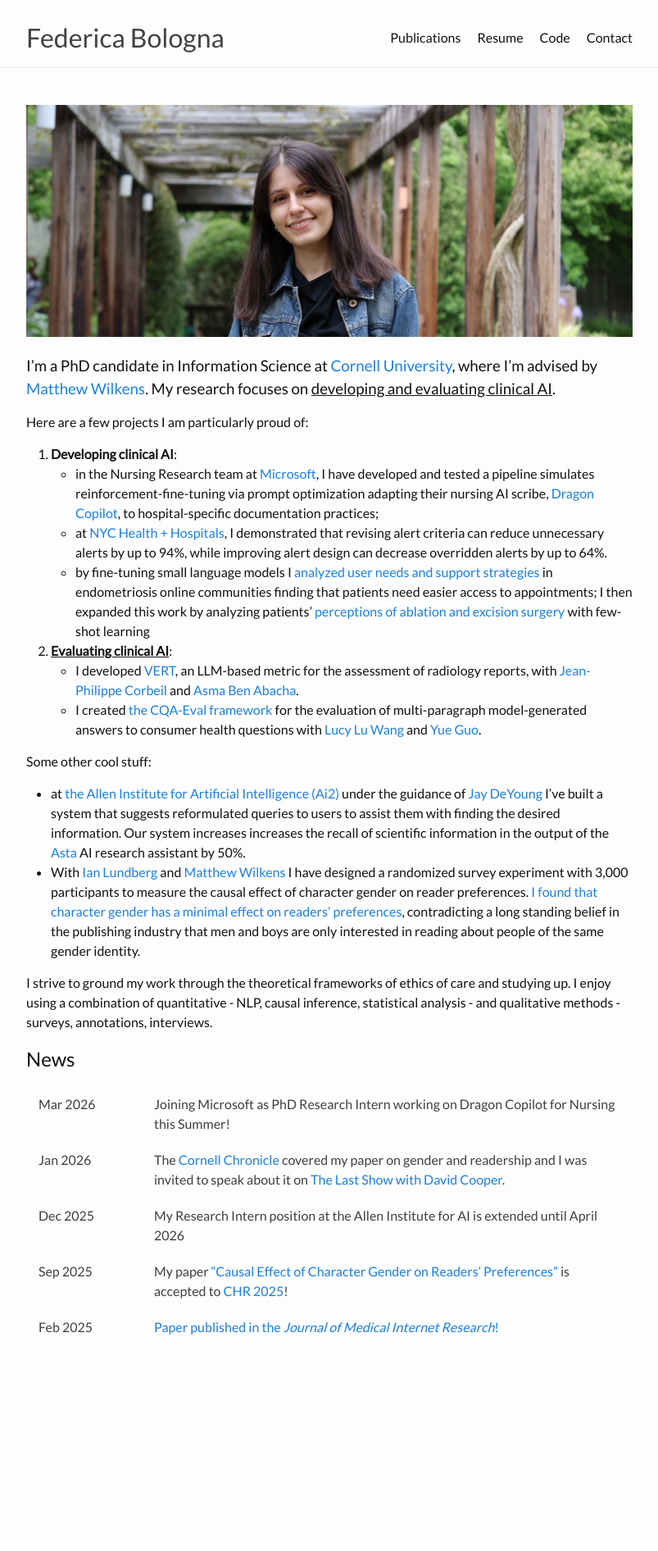
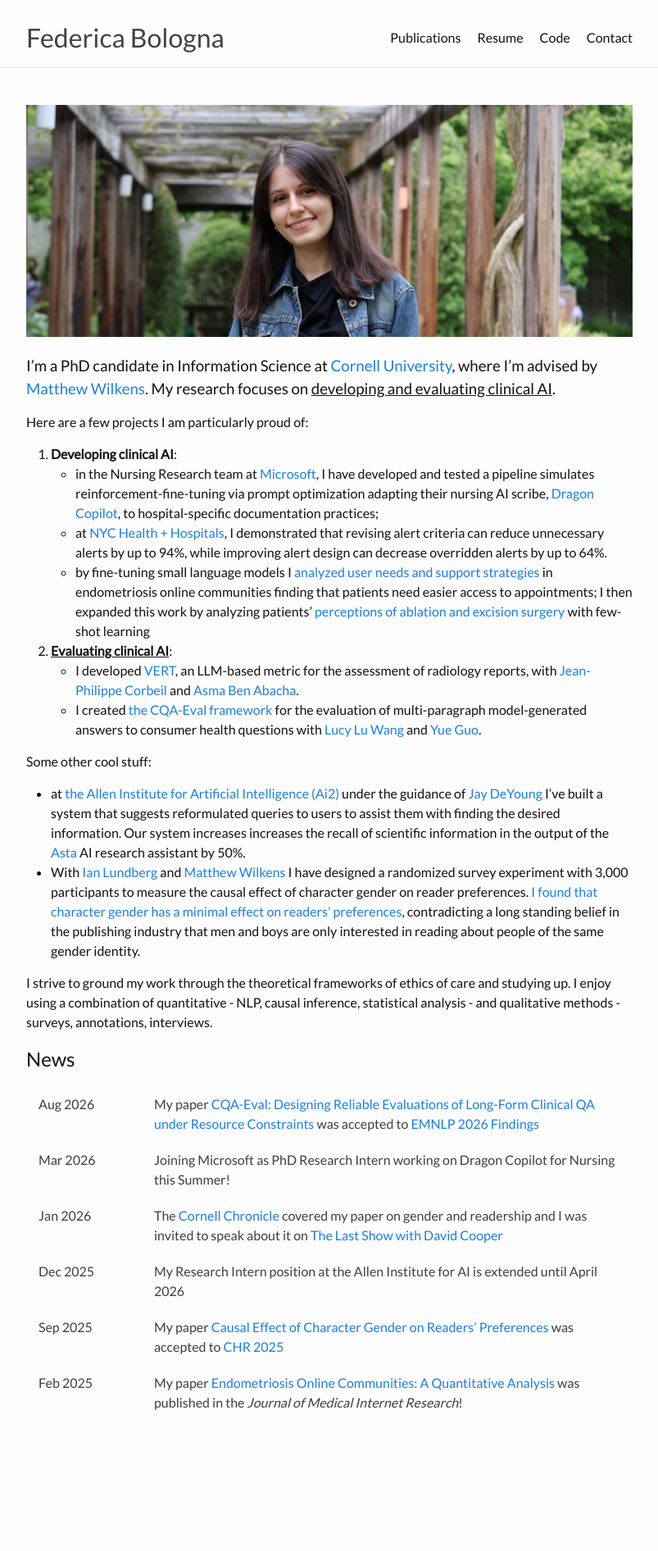
Before and after one commit to federicabologna/federicabologna.github.io, a Jekyll site: the page built from index.markdown, in a window 1280 px wide. Shown: the whole page at 82% size, without its empty margins (238-1041 px from the left). Built offline with Jekyll 4.4.1, drawn with Linux system fonts in a browser that asks for light colours; before the commit the page ends 1800 px from its top, so only the background shows below that.

Commit message:
woo emnlp

```diff
--- a/index.markdown
+++ b/index.markdown
@@ -31,11 +31,12 @@ I strive to ground my work through the theoretical frameworks of ethics of care
 ## News
 
 | ---- | --------- |
+| Aug 2026 | My paper [CQA-Eval: Designing Reliable Evaluations of Long-Form Clinical QA under Resource Constraints](https://arxiv.org/abs/2510.10415) was accepted to [EMNLP 2026 Findings](https://2026.emnlp.org/)
 | Mar 2026 | Joining Microsoft as PhD Research Intern working on Dragon Copilot for Nursing this Summer!
-| Jan 2026 | The [Cornell Chronicle](https://news.cornell.edu/stories/2026/01/readers-just-want-good-stories-regardless-characters-gender) covered my paper on gender and readership and I was invited to speak about it on [The Last Show with David Cooper](https://open.spotify.com/episode/6LoyZOYXsI83B4Qy3AOGfh?si=620b5c0a08254d37).
+| Jan 2026 | The [Cornell Chronicle](https://news.cornell.edu/stories/2026/01/readers-just-want-good-stories-regardless-characters-gender) covered my paper on gender and readership and I was invited to speak about it on [The Last Show with David Cooper](https://open.spotify.com/episode/6LoyZOYXsI83B4Qy3AOGfh?si=620b5c0a08254d37)
 | Dec 2025 | My Research Intern position at the Allen Institute for AI is extended until April 2026
-| Sep 2025 | My paper ["Causal Effect of Character Gender on Readers' Preferences"](https://doi.org/10.31235/osf.io/ef9mj_v1) is accepted to [CHR 2025](https://2025.computational-humanities-research.org/)!
-| Feb 2025 | [Paper published in the _Journal of Medical Internet Research_!](https://doi.org/10.1101/2024.02.27.24303445)
+| Sep 2025 | My paper [Causal Effect of Character Gender on Readers' Preferences](https://doi.org/10.31235/osf.io/ef9mj_v1) was accepted to [CHR 2025](https://2025.computational-humanities-research.org/)
+| Feb 2025 | My paper [Endometriosis Online Communities: A Quantitative Analysis](https://doi.org/10.1101/2024.02.27.24303445) was published in the _Journal of Medical Internet Research_!
 
 <!-- ## Summary of my research
 At [the Allen Institute for Artificial Intelligence (Ai2)](https://allenai.org/), I’m developing a system that assists users of [ScholarQA](https://scholarqa.allen.ai/) with refining their scientific questions by recommending reformulated research questions under the guidance of [Jay DeYoung](https://scholar.google.com/citations?user=f8aP6RMAAAAJ&hl=en).
```
